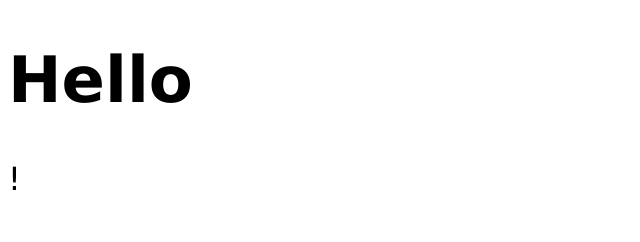
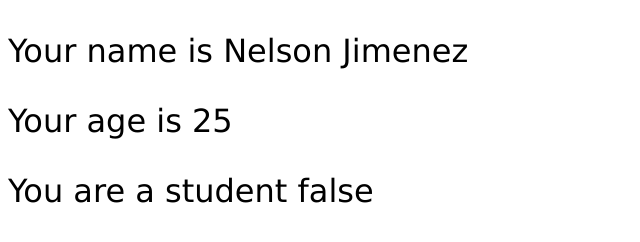
Before and after one commit to jmnelmar/JS, a plain HTML site: page website/index.html in a window 1280 px wide. Shown: the whole page, without its empty margins (0-640 px from the left). Drawn offline with Linux system fonts and the light colour scheme.

Commit message:
variables in JS

```diff
--- a/website/index.html
+++ b/website/index.html
@@ -9,9 +9,9 @@
 
 </head>
 <body>
-    <h1 id="myH1"></h1>
-    <p id="myP"></p>
-
+    <p id="p1"></p>
+    <p id="p2"></p>
+    <p id="p3"></p>
     <script src="index.js"></script>
 </body>
 </html>
--- a/website/index.js
+++ b/website/index.js
@@ -6,5 +6,21 @@
 
 // this is a comment
 
-document.getElementById("myH1").textContent = 'Hello'
-document.getElementById("myP").textContent = "!"
+//document.getElementById("myH1").textContent = 'Hello'
+//document.getElementById("myP").textContent = "!"
+
+/*
+    variable = A container that stores a value
+               Behaves as if it were the value it contains.
+
+    1. declaration  let x;
+    2. assigment    x = 100
+*/
+
+let fullName = "Nelson Jimenez";
+let age = 25;
+let student = false;
+
+document.getElementById("p1").textContent = `Your name is ${fullName}`;
+document.getElementById("p2").textContent = `Your age is ${age}`;
+document.getElementById("p3").textContent = `You are a student ${student}`;
```
